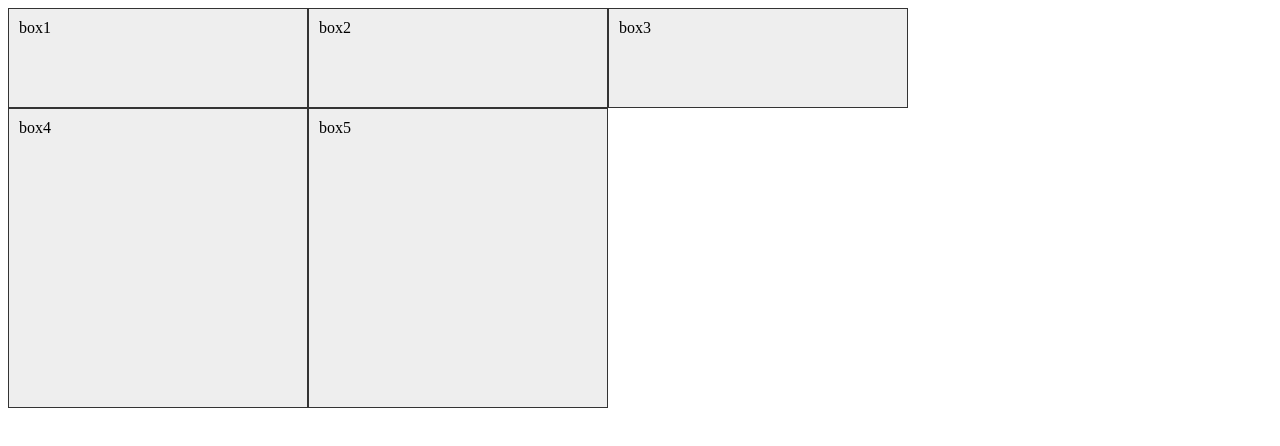
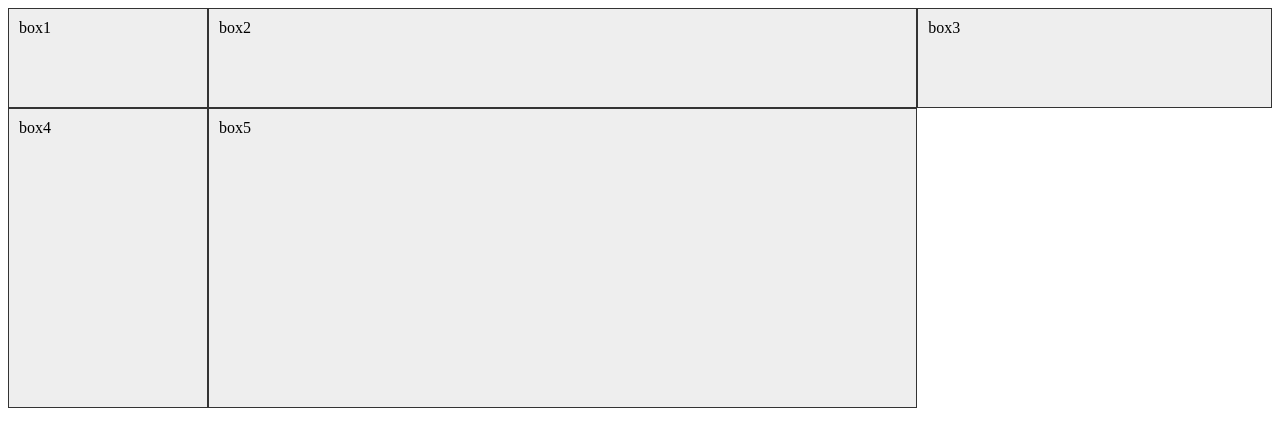
Before and after one commit to SK6595/html_css_self-learning, a plain HTML site: page cssgrid/cssgrid.html in a window 1280 px wide. Drawn offline with Linux system fonts and the light colour scheme.

Commit message:
「frという単位について」学習完了

```diff
--- a/cssgrid/cssgrid.html
+++ b/cssgrid/cssgrid.html
@@ -8,7 +8,8 @@
     <style>
       .container {
         display: grid;
-        grid-template-columns: repeat(3, 300px); /*repeatの丸括弧の中には、「何列必要ですか」というのと、「どれくらいの値ですか」というのをそれぞれ設定していく。*/
+        /*grid-template-columns: repeat(3, 300px); */ /*repeatの丸括弧の中には、「何列必要ですか」というのと、「どれくらいの値ですか」というのをそれぞれ設定していく。*/
+        grid-template-columns: 200px 2fr 1fr; /*「fr」はFractionの略称で、「分数」という意味になる。*/
         grid-template-rows: 100px 300px;
         grid-auto-rows: 200px;
       }
```
